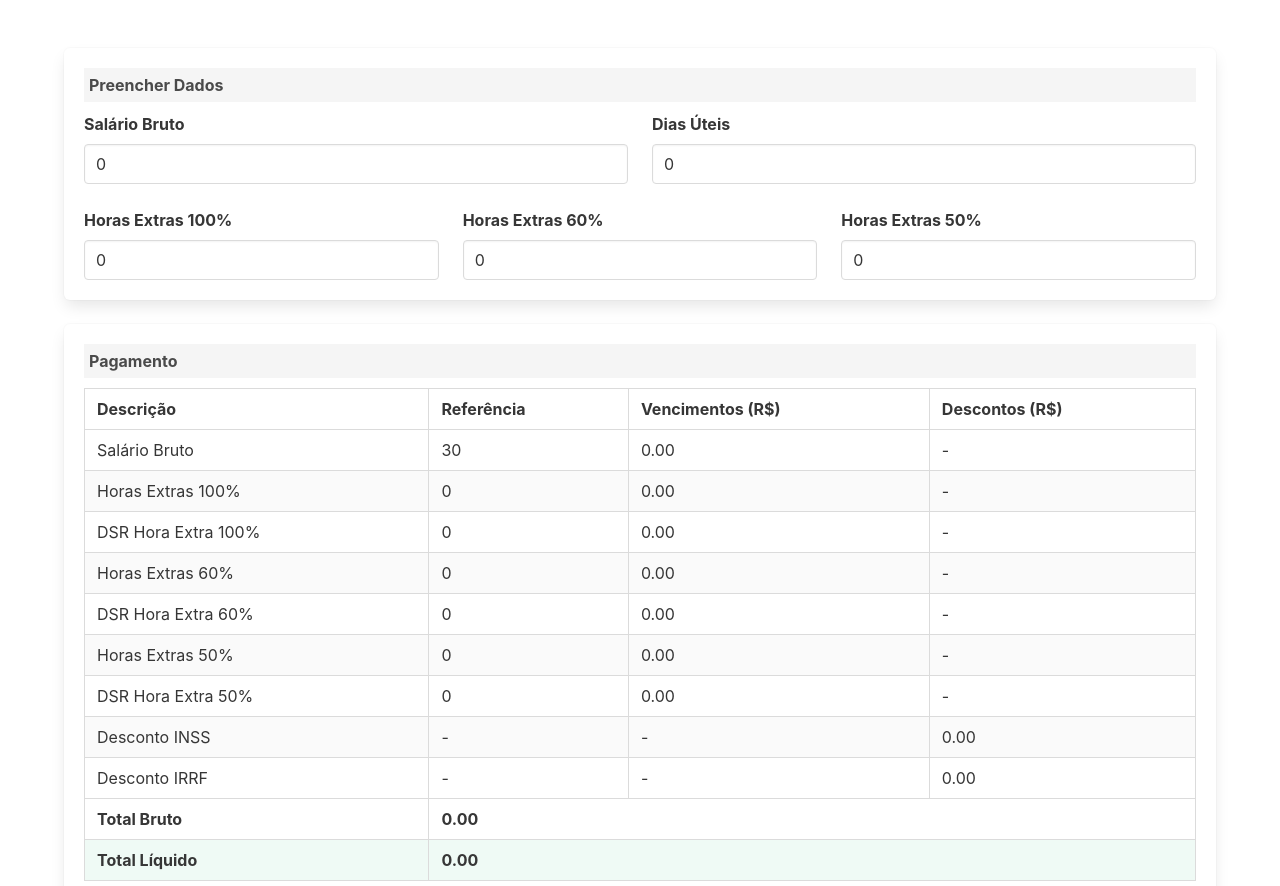
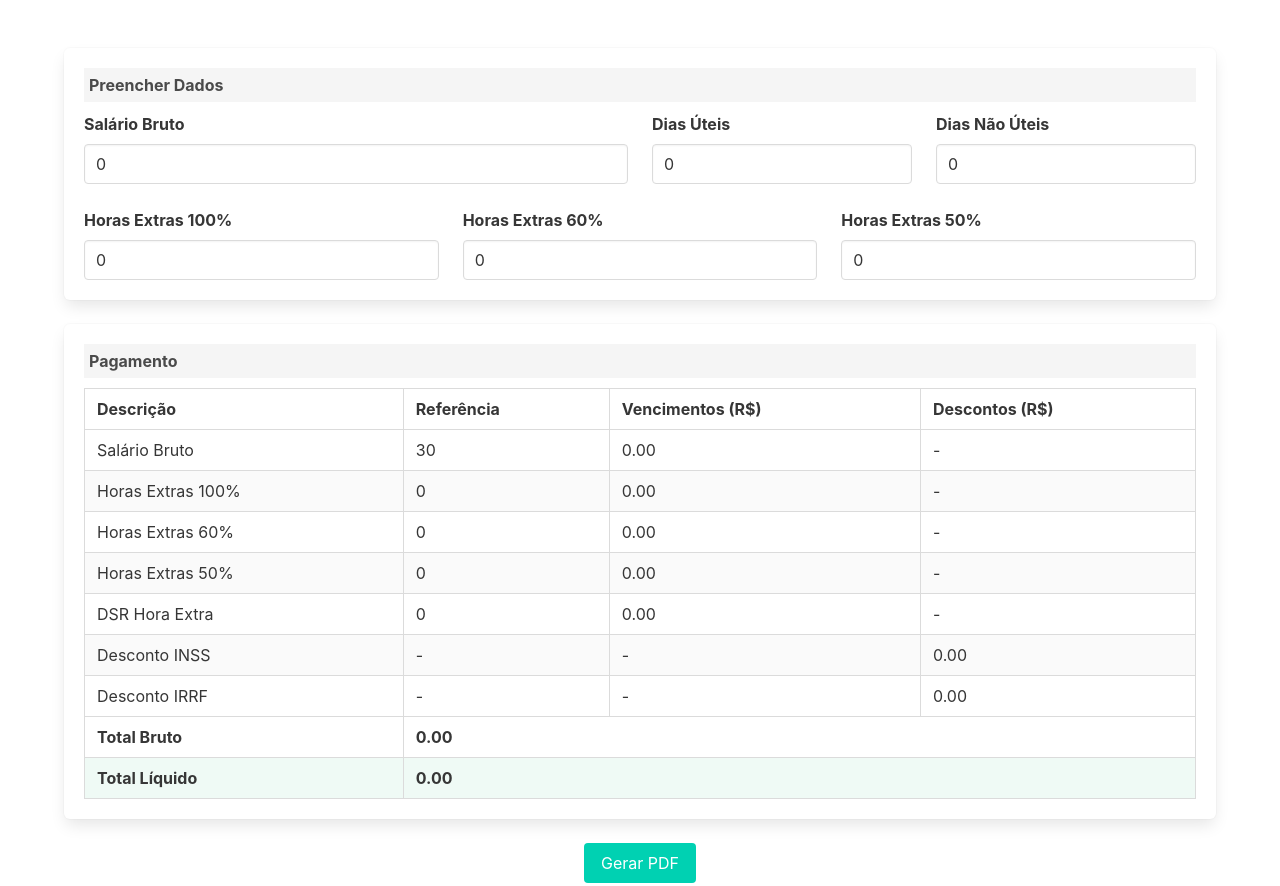
Before and after one commit to FSR91/folha-de-pagamento.github.io, a plain HTML site: page index.html in a window 1280 px wide. Shown: the top 886 px of the page. Drawn offline with nearby package versions, Linux system fonts and the light colour scheme.

Commit message:
modificação dsr

```diff
--- a/index.html
+++ b/index.html
@@ -59,13 +59,26 @@
                 </div>
               </div>
             </div>
-            <div class="column is-6">
+            <div class="column is-3">
               <div class="field">
                 <label class="label">Dias Úteis</label>
                 <div class="control">
                   <input
                     class="input"
                     v-model.number="dias_uteis"
+                    type="number"
+                    step="0.01"
+                  />
+                </div>
+              </div>
+            </div>
+            <div class="column is-3">
+              <div class="field">
+                <label class="label">Dias Não Úteis</label>
+                <div class="control">
+                  <input
+                    class="input"
+                    v-model.number="dias_nao_uteis"
                     type="number"
                     step="0.01"
                   />
@@ -136,21 +149,9 @@
                 <td>-</td>
               </tr>
               <tr>
-                <td>DSR Hora Extra 100%</td>
-                <td>{{ horaExtra100 }}</td>
-                <td>{{ dsrHoraExtra100.toFixed(2) }}</td>
-                <td>-</td>
-              </tr>
-              <tr>
                 <td>Horas Extras 60%</td>
                 <td>{{ horaExtra60 }}</td>
                 <td>{{ valorHoraExtra60.toFixed(2) }}</td>
-                <td>-</td>
-              </tr>
-              <tr>
-                <td>DSR Hora Extra 60%</td>
-                <td>{{ horaExtra60 }}</td>
-                <td>{{ dsrHoraExtra60.toFixed(2) }}</td>
                 <td>-</td>
               </tr>
               <tr>
@@ -160,9 +161,9 @@
                 <td>-</td>
               </tr>
               <tr>
-                <td>DSR Hora Extra 50%</td>
-                <td>{{ horaExtra50 }}</td>
-                <td>{{ dsrHoraExtra50.toFixed(2) }}</td>
+                <td>DSR Hora Extra</td>
+                <td>{{ horaExtra100 + horaExtra50 + horaExtra60 }}</td>
+                <td>{{ dsrHoraExtra.toFixed(2) }}</td>
                 <td>-</td>
               </tr>
               <tr>
@@ -215,6 +216,7 @@
             horaExtra60: 0,
             horaExtra50: 0,
             dias_uteis: 0,
+            dias_nao_uteis: 0,
             inssFaixas: [
               { de: 0, ate: 1518.0, percentual: 0.075, deducao: 0 },
               { de: 1518.01, ate: 2793.88, percentual: 0.09, deducao: 22.77 },
@@ -242,30 +244,20 @@
           valorHoraExtra50() {
             return this.valorHoraNormal * 1.5 * this.horaExtra50;
           },
-          dsrHoraExtra100() {
+          dsrHoraExtra() {
             return isNaN(
-              (this.valorHoraExtra100 / this.dias_uteis) *
-                (30 - this.dias_uteis)
+              ((this.valorHoraExtra100 +
+                this.valorHoraExtra60 +
+                this.valorHoraExtra50) /
+                this.dias_uteis) *
+                this.dias_nao_uteis
             )
               ? 0
-              : (this.valorHoraExtra100 / this.dias_uteis) *
-                  (30 - this.dias_uteis);
-          },
-          dsrHoraExtra60() {
-            return isNaN(
-              (this.valorHoraExtra60 / this.dias_uteis) * (30 - this.dias_uteis)
-            )
-              ? 0
-              : (this.valorHoraExtra60 / this.dias_uteis) *
-                  (30 - this.dias_uteis);
-          },
-          dsrHoraExtra50() {
-            return isNaN(
-              (this.valorHoraExtra50 / this.dias_uteis) * (30 - this.dias_uteis)
-            )
-              ? 0
-              : (this.valorHoraExtra50 / this.dias_uteis) *
-                  (30 - this.dias_uteis);
+              : ((this.valorHoraExtra100 +
+                  this.valorHoraExtra60 +
+                  this.valorHoraExtra50) /
+                  this.dias_uteis) *
+                  this.dias_nao_uteis;
           },
           totalVencimentos() {
             return (
@@ -273,9 +265,7 @@
               this.valorHoraExtra100 +
               this.valorHoraExtra60 +
               this.valorHoraExtra50 +
-              this.dsrHoraExtra100 +
-              this.dsrHoraExtra60 +
-              this.dsrHoraExtra50
+              this.dsrHoraExtra
             );
           },
           inssDesconto() {
```
